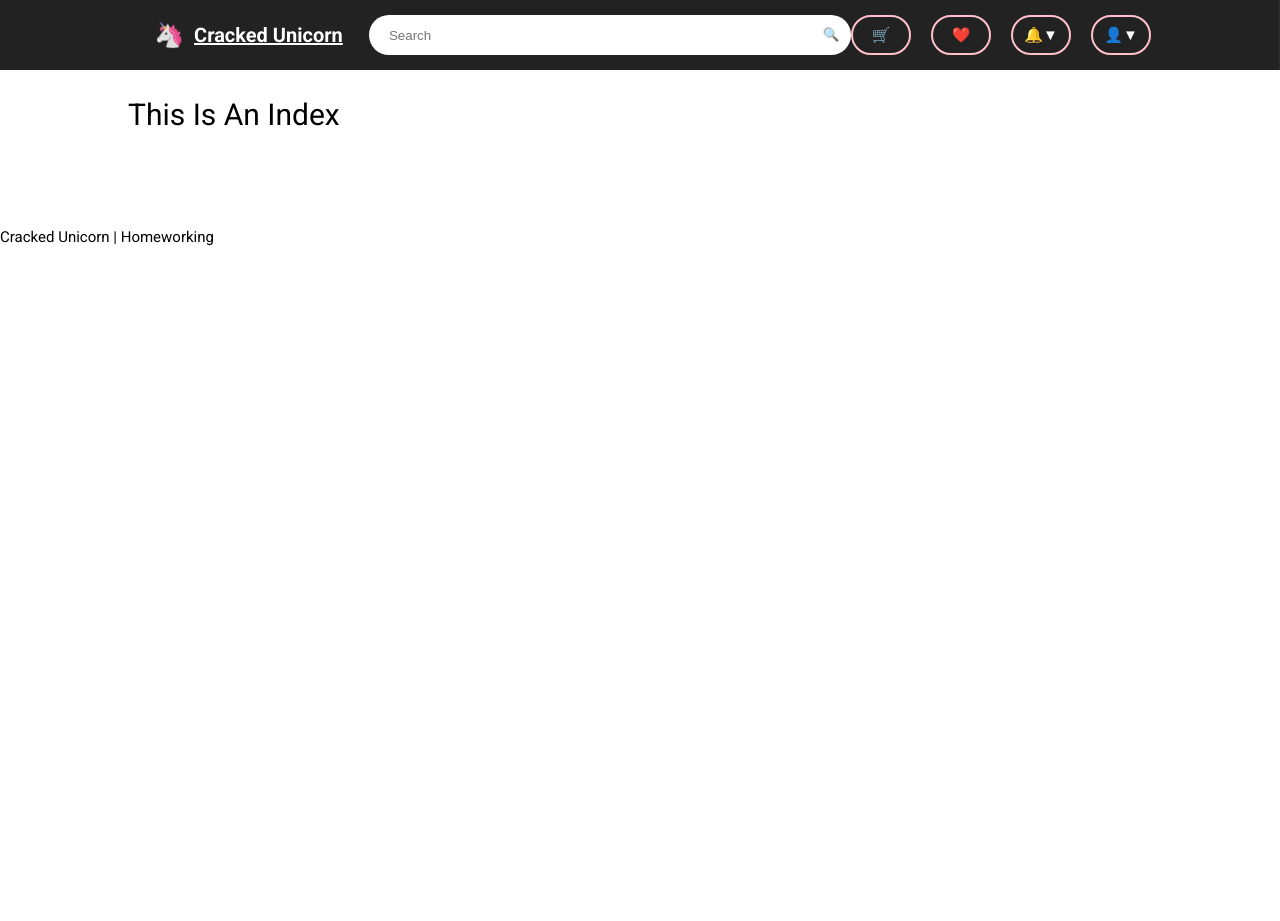
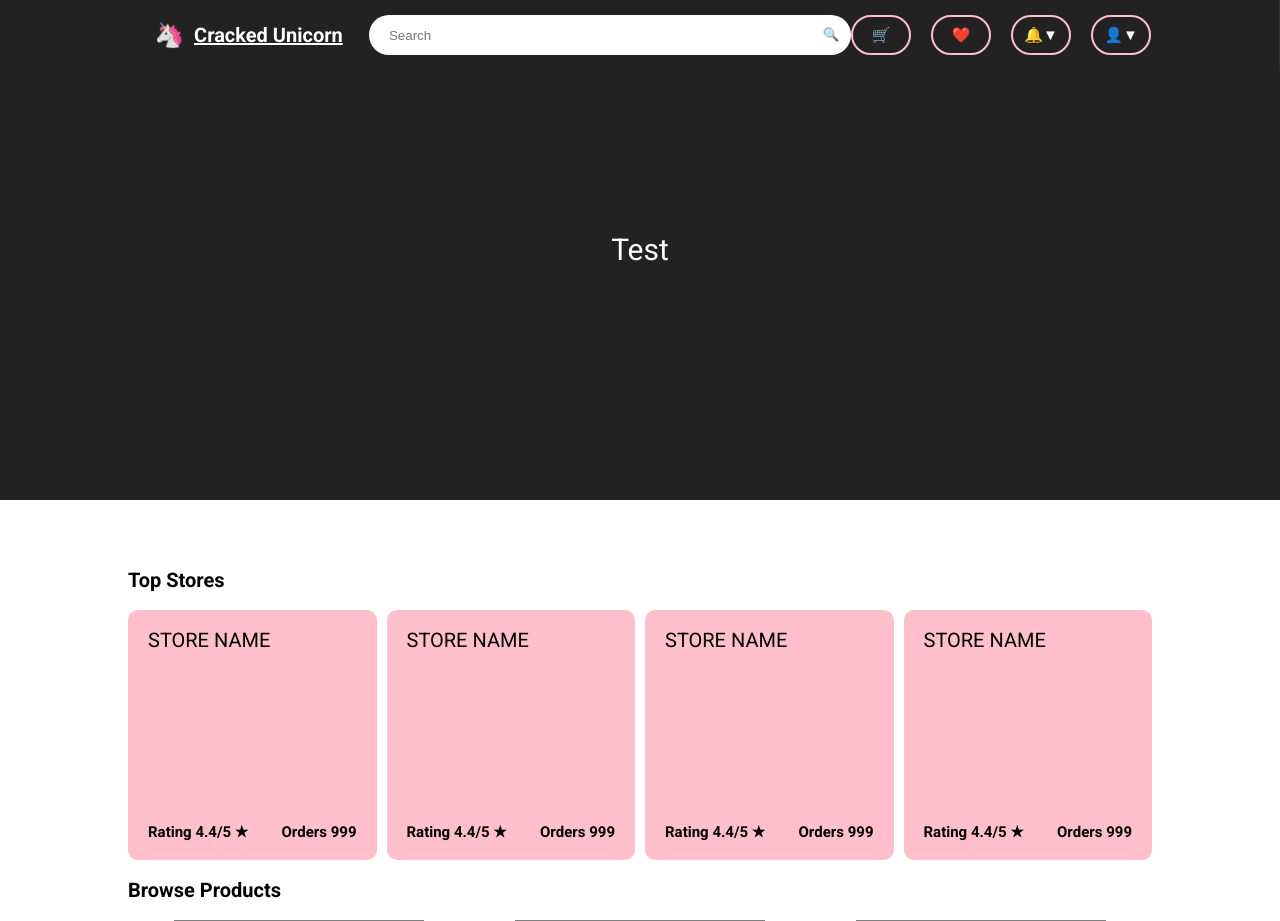
Before and after one commit to Dhuds1/dgl123-final, a PHP site: page / in a window 1280 px wide. Shown: the top 921 px of the page. Before the commit the page ends 246 px from the top, so only its background shows below. Run offline with PHP 8.4, Linux system fonts and the light colour scheme; data that the repository does not hold is empty; some libraries are stand-ins or nearby versions.

Commit message:
Add top stores and products to home page

```diff
--- a/basic.vars.php
+++ b/basic.vars.php
@@ -4,6 +4,7 @@ $user_name = "Username";
 $addto_user_cart = "send this information to user cart";
 // STORE VARS
 $store = [
+    "store1" => [
     "rating" => 4.4,
     "reviews" => 9,
     "orders_total" => 999,
@@ -15,16 +16,56 @@ $store = [
     "store_image" => "#",
     "store_image_alt" => "",
     "tagline" => "The More You Eat",
+    ],
+    "store2" => [
+    "rating" => 4.4,
+    "reviews" => 9,
+    "orders_total" => 999,
+    "items_total" => 99,
+    "name" => "store-name",
+    "display_name" => "Store Name",
+    "store_banner" => "#",
+    "store_banner_alt" => "",
+    "store_image" => "#",
+    "store_image_alt" => "",
+    "tagline" => "The More You Eat",
+    ],
+    "store3" => [
+    "rating" => 4.4,
+    "reviews" => 9,
+    "orders_total" => 999,
+    "items_total" => 99,
+    "name" => "store-name",
+    "display_name" => "Store Name",
+    "store_banner" => "#",
+    "store_banner_alt" => "",
+    "store_image" => "#",
+    "store_image_alt" => "",
+    "tagline" => "The More You Eat",
+    ],
+    "store4" => [
+    "rating" => 4.4,
+    "reviews" => 9,
+    "orders_total" => 999,
+    "items_total" => 99,
+    "name" => "store-name",
+    "display_name" => "Store Name",
+    "store_banner" => "#",
+    "store_banner_alt" => "",
+    "store_image" => "#",
+    "store_image_alt" => "",
+    "tagline" => "The More You Eat",
+    ],
 ];
 
 // PRODUCT VARS, CHILD OF STORE
 $product = [
     [
-        "store_name" => $store['display_name'],
-        'store_uri'=> $store['name'],
-        "store_rating" => $store['rating'],
-        "store_reviews" => $store['reviews'],
-        "store_total_orders" => $store["orders_total"],
+        "store_name" => $store['store1']['display_name'],
+        'store_uri'=> $store['store1']['name'],
+        "store_rating" => $store['store1']['rating'],
+        "store_reviews" => $store['store1']['reviews'],
+        "store_total_orders" => $store['store1']["orders_total"],
         "name" => "product name",
         "post_page" => "product",
         "image_thumb" => "#",
@@ -32,11 +73,11 @@ $product = [
         "price" => 99,
     ],
     [
-        "store_name" => $store['display_name'],
-        'store_uri'=> $store['name'],
-        "store_rating" => $store['rating'],
-        "store_reviews" => $store['reviews'],
-        "store_total_orders" => $store["orders_total"],
+        "store_name" => $store['store1']['display_name'],
+        'store_uri'=> $store['store1']['name'],
+        "store_rating" => $store['store1']['rating'],
+        "store_reviews" => $store['store1']['reviews'],
+        "store_total_orders" => $store['store1']["orders_total"],
         "name" => "product name",
         "post_page" => "product",
         "image_thumb" => "#",
@@ -44,11 +85,11 @@ $product = [
         "price" => 99,
     ],
     [
-        "store_name" => $store['display_name'],
-        'store_uri'=> $store['name'],
-        "store_rating" => $store['rating'],
-        "store_reviews" => $store['reviews'],
-        "store_total_orders" => $store["orders_total"],
+        "store_name" => $store['store1']['display_name'],
+        'store_uri'=> $store['store1']['name'],
+        "store_rating" => $store['store1']['rating'],
+        "store_reviews" => $store['store1']['reviews'],
+        "store_total_orders" => $store['store1']["orders_total"],
         "name" => "product name",
         "post_page" => "product",
         "image_thumb" => "#",
@@ -56,11 +97,11 @@ $product = [
         "price" => 99,
     ],
     [
-        "store_name" => $store['display_name'],
-        'store_uri'=> $store['name'],
-        "store_rating" => $store['rating'],
-        "store_reviews" => $store['reviews'],
-        "store_total_orders" => $store["orders_total"],
+        "store_name" => $store['store1']['display_name'],
+        'store_uri'=> $store['store1']['name'],
+        "store_rating" => $store['store1']['rating'],
+        "store_reviews" => $store['store1']['reviews'],
+        "store_total_orders" => $store['store1']["orders_total"],
         "name" => "product name",
         "post_page" => "product",
         "image_thumb" => "#",
@@ -68,18 +109,29 @@ $product = [
         "price" => 99,
     ],
     [
-        "store_name" => $store['display_name'],
-        'store_uri'=> $store['name'],
-        "store_rating" => $store['rating'],
-        "store_reviews" => $store['reviews'],
-        "store_total_orders" => $store["orders_total"],
+        "store_name" => $store['store1']['display_name'],
+        'store_uri'=> $store['store1']['name'],
+        "store_rating" => $store['store1']['rating'],
+        "store_reviews" => $store['store1']['reviews'],
+        "store_total_orders" => $store['store1']["orders_total"],
         "name" => "product name",
         "post_page" => "product",
         "image_thumb" => "#",
         "image_alt" => "",
         "price" => 99,
     ],
-
+    [
+        "store_name" => $store['store1']['display_name'],
+        'store_uri'=> $store['store1']['name'],
+        "store_rating" => $store['store1']['rating'],
+        "store_reviews" => $store['store1']['reviews'],
+        "store_total_orders" => $store['store1']["orders_total"],
+        "name" => "product name",
+        "post_page" => "product",
+        "image_thumb" => "#",
+        "image_alt" => "",
+        "price" => 99,
+    ],
 ];
 
 // NAV VARIABLES
--- /dev/null
+++ b/components/top-stores.php
@@ -0,0 +1,17 @@
+<?php foreach ($store as $stores => $data): ?>
+   <a href="<?= $data['name'] ?>">
+      <div class="store__card">
+         <h3 class="store__name">
+            <?= $data['display_name'] ?>
+         </h3>
+         <h4 class="store-card__info">
+            <span class="card__store-ratings">Rating
+               <?= $data['rating'] ?>/5 &starf;
+            </span>
+            <span class="card__store-purchases">Orders
+               <?= $data['orders_total'] ?>
+            </span>
+         </h4>
+      </div>
+   </a>
+<?php endforeach; ?>
--- a/css/style.css
+++ b/css/style.css
@@ -123,15 +123,32 @@ h3 {
     margin-top: 120px;
 }
 .page__content-wrapper {
-    padding-block: 10rem;
+    padding-block: 5rem;
     width: 80%;
     margin: auto;
 }
 .product__wrapper {
+    width: 100%;
+    margin: auto;
     display: grid;
-    grid-template-columns: repeat(3, 1fr);
-    row-gap: 5rem;
-    margin-block: 5rem;
+    grid-template-columns: repeat(4, 1fr);
+    justify-items: center;
+    row-gap: 2rem;
+}
+@media screen and (max-width:1400px){
+    .product__wrapper {
+        grid-template-columns: repeat(3, 1fr);
+    }
+}
+@media screen and (max-width: 1000px) {
+    .product__wrapper {
+        grid-template-columns: repeat(2, 1fr);
+    }
+}
+@media screen and (max-width: 600px) {
+    .page__content-wrapper {
+        width: 100%;
+    }
 }
 /* GENERAL UTILITY */
 .grid__row--span-2 {
@@ -384,6 +401,56 @@ h2.card__product-price {
     border: var(--brd_thin-grey);
     cursor: pointer;
 }
+/*----------------------------------
+
+        Homepage Styles
+
+----------------------------------*/
+.header__home {
+    width: 100%;
+    height: 500px;
+    display: block;
+    background-color: #222;
+    display: flex;
+    justify-content: center;
+    align-items: center;
+    color: white;
+    text-transform: uppercase;
+}
+.store__card--wrapper {
+    display: grid;
+    grid-template-columns: repeat(4, 1fr);
+    gap: 10px;
+}
+.store__card--wrapper a{
+    color: inherit;
+    text-decoration: none;
+}
+.store__card--title {
+    margin-block: 20px;
+}
+.store__card {
+    height: 250px;
+    background-color: pink;
+    padding: 20px;
+    border-radius: 10px;
+    position: relative;
+    display: flex;
+    flex-direction: column;
+    justify-content: space-between;
+    cursor: pointer;
+}
+.store-card__info {
+    width: 100%;
+    display: flex;
+    flex-direction: row;
+    justify-content: space-between;
+    position: relative;
+}
+.store__name {
+    font-size: 2rem;
+    text-transform: uppercase;
+}
 /* STORE */
 .store__wrapper {
     width: 100%;
--- a/index.php
+++ b/index.php
@@ -1,5 +1,3 @@
 <?php
 require 'loader.php';
 // All pages get redirected to index, only call here.
-
-echo Route::$page_title."working";
--- a/views/index.php
+++ b/views/index.php
@@ -1,3 +1,14 @@
+<?php require "basic.vars.php" ?>
+<header class="header__home">
+    <h1>Test</h1>
+</header>
 <div class="page__content-wrapper">
-    <h1>This is an Index</h1>
+    <h2 class="store__card--title">Top Stores</h2>
+    <section class="store__card--wrapper">
+        <?php require "components/top-stores.php" ?>
+    </section>
+    <h2 class="store__card--title">Browse Products</h2>
+    <section>
+        <?php require "components/product.loader.php" ?>
+    </section>
 </div>
--- a/wishlist.php
+++ /dev/null
@@ -1,4 +0,0 @@
-<?php
-// CALL BEFORE REQUIRES !IMPORTANT
-require "loader.php";
-get_dependencies('wishlist', 'view');
```
